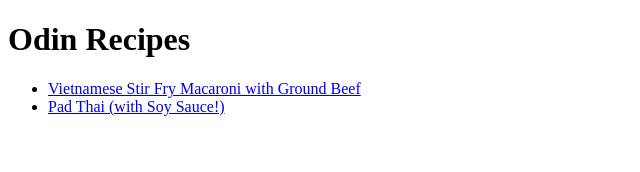
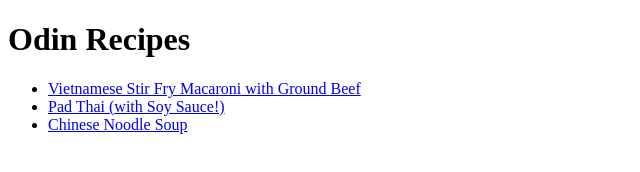
Before and after one commit to Kungfoosian/odin-recipes, a plain HTML site: page index.html in a window 1280 px wide. Shown: the whole page, without its empty margins (0-640 px from the left). Drawn offline with Linux system fonts and the light colour scheme.

Commit message:
new recipe

```diff
--- a/index.html
+++ b/index.html
@@ -17,6 +17,10 @@
         <li>
             <a href="./recipes/pad-thai-soy-sauce.html">Pad Thai (with Soy Sauce!)</a>
         </li>
+
+        <li>
+            <a href="./recipes/chinese-noodle-soup.html">Chinese Noodle Soup</a>
+        </li>
     </ul>
 
 </body>
```
Also changed, not shown: recipes/chinese-noodle-soup.html (added).
